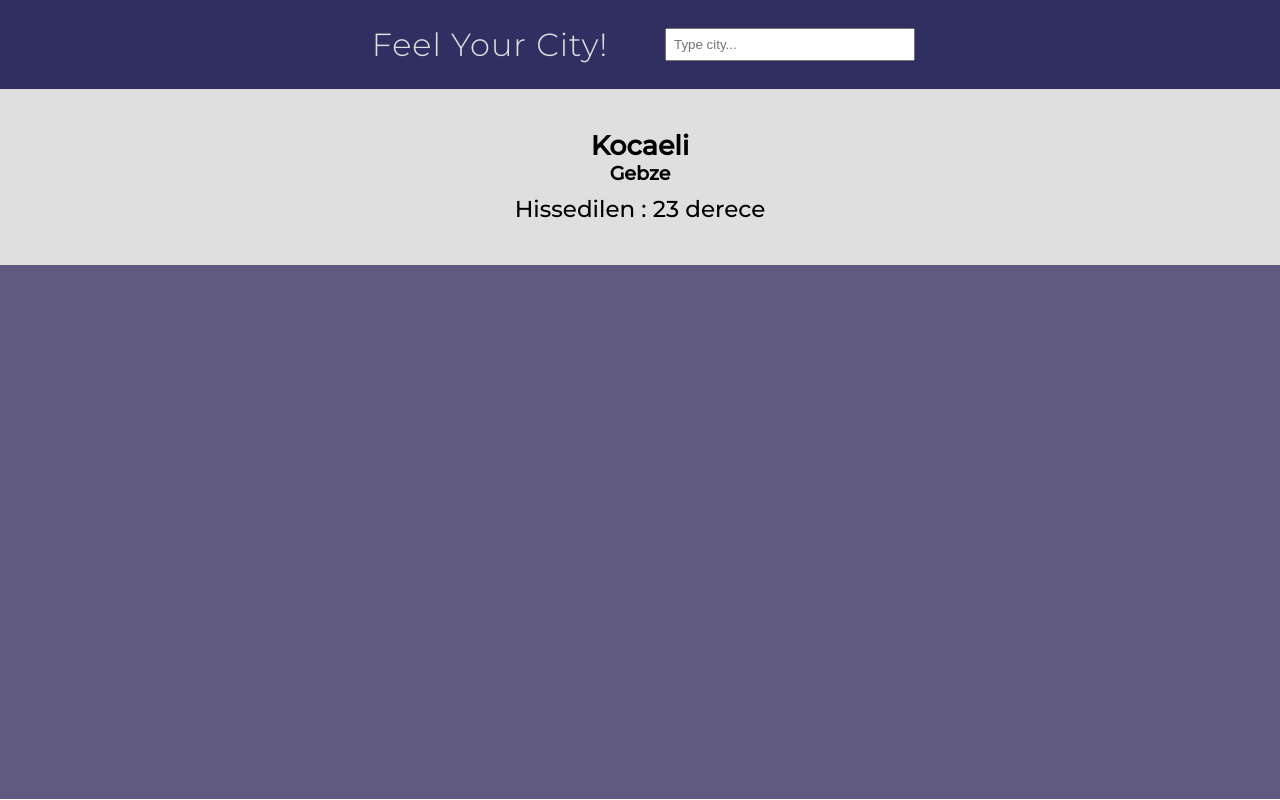
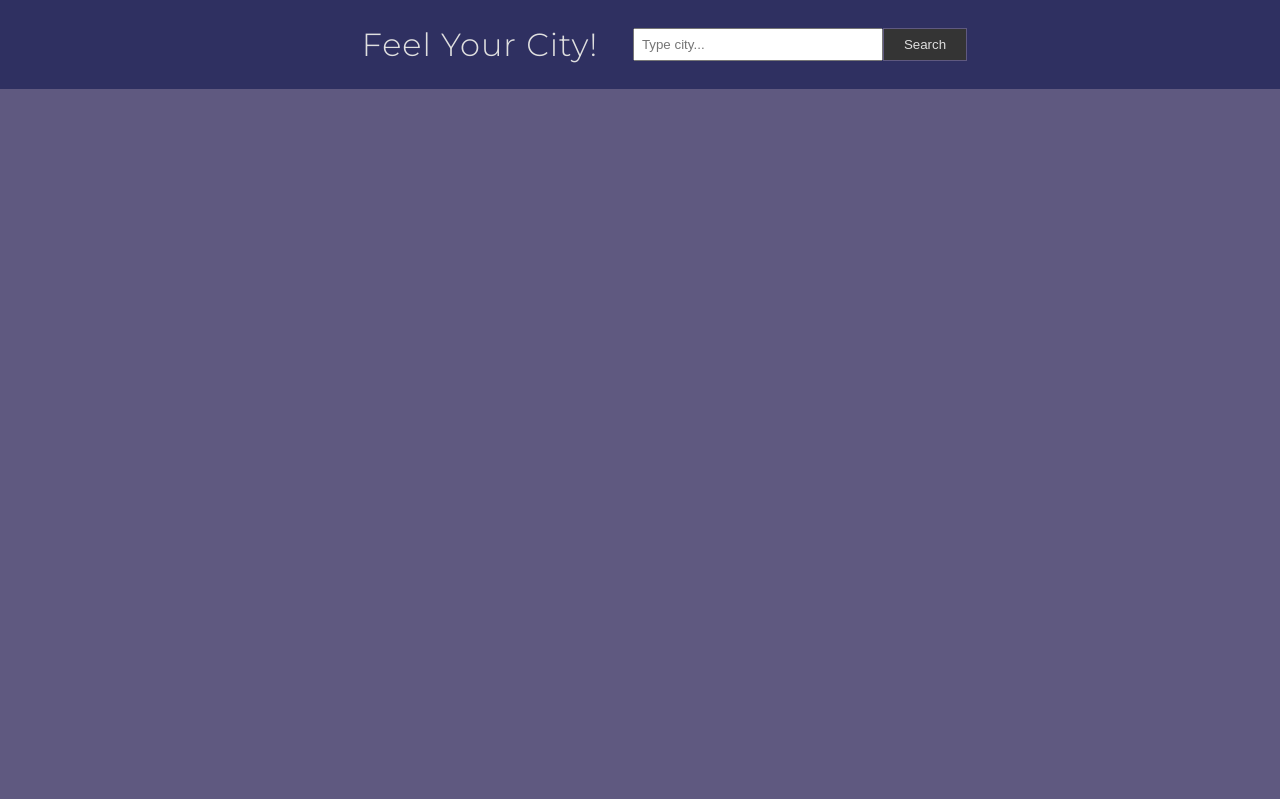
Before and after one commit to anilates97/React-WeatherFlow, a React (Create React App) app: page / in a window 1280 px wide. Built offline with nearby package versions, Linux system fonts and the light colour scheme.

Commit message:
today weather info initiate

```diff
--- a/package.json
+++ b/package.json
@@ -9,6 +9,7 @@
     "react": "^18.2.0",
     "react-dom": "^18.2.0",
     "react-scripts": "5.0.1",
+    "react-transition-group": "^4.4.5",
     "web-vitals": "^2.1.4"
   },
   "scripts": {
--- a/src/App.css
+++ b/src/App.css
@@ -16,6 +16,7 @@
   box-sizing: inherit;
 }
 
+/* 1rem 10px */
 html {
   box-sizing: border-box;
   font-size: 62.5%;
@@ -39,6 +40,7 @@ body {
 
 .header {
   background-color: var(--color-dark-blue);
+  grid-column-gap: 2rem;
   display: grid;
   grid-template-rows: 1fr;
   grid-template-columns: 30rem 30rem;
@@ -59,20 +61,143 @@ body {
 }
 
 .searchInput:focus {
-  width: 30rem;
+  width: 28rem;
 }
 
 .weatherItem {
   background-color: var(--color-light);
   padding: 4rem;
   display: grid;
+  align-items: center;
+  grid-template-rows: 1fr 1fr min-content;
+  grid-template-columns: 1fr;
 
-  grid-template-rows: 1fr 1fr 3rem;
   justify-items: center;
   font-size: 2.3rem;
+}
+
+.weatherItem > * {
+  padding: 1rem;
 }
 
 .content {
   background-color: var(--color-secondary);
   height: calc(100vh - 9rem);
 }
+
+.city {
+  display: flex;
+  align-items: center;
+  color: var(--color-dark-blue);
+}
+
+.city::before,
+.city::after {
+  content: "";
+  display: block;
+  width: 20rem;
+  height: 2rem;
+  margin-right: 2rem;
+  margin-left: 2rem;
+  background-color: var(--color-dark-blue);
+}
+
+.region {
+  color: var(--color-secondary);
+}
+
+.extends {
+  color: #fff;
+  background-color: var(--color-dark-blue);
+  border-radius: 50px;
+  display: grid;
+  grid-template-columns: repeat(8, 1fr);
+  grid-template-rows: 1fr 1fr;
+  justify-items: center;
+  align-items: center;
+  font-size: 1.5rem;
+}
+
+.temp {
+  grid-row: 2/3;
+  grid-column: 2/3;
+}
+
+.condition {
+  grid-row: 2/3;
+  grid-column: 3/4;
+}
+
+.wind {
+  grid-row: 2/3;
+  grid-column: 4/5;
+}
+
+.lastUpdated {
+  grid-column: 4 / span 2;
+}
+
+.feelsTemp {
+  grid-row: 2/3;
+  grid-column: 5/6;
+}
+
+.conditionIcon {
+  height: 18rem;
+  grid-column: 6 / span 3;
+  grid-row: 1 / span 2;
+}
+
+.today {
+  display: flex;
+  grid-row: 2/3;
+  grid-column: 1 / 2;
+  background-color: var(--color-secondary);
+  border-radius: 100px;
+  align-items: center;
+  color: #fff;
+  aspect-ratio: 1;
+}
+
+.extends > * {
+  padding: 1rem;
+}
+
+.myclass-enter {
+  opacity: 0;
+}
+
+.myclass-enter-active {
+  opacity: 1;
+  transition: opacity 300ms ease-in;
+}
+
+.myclass-exit {
+  opacity: 1;
+}
+
+.myclass-exit-active {
+  opacity: 0;
+  transition: opacity 300ms ease-out;
+}
+
+.btn {
+  padding: 0.7rem 2rem;
+  border: 1px solid var(--color-secondary);
+  background-color: var(--color-dark);
+  color: var(--color-light);
+  cursor: pointer;
+  transition: all 0.2s;
+}
+
+.btn:hover {
+  transform: translateY(-0.4rem);
+}
+
+.btn:active {
+  transform: translateY(0.6rem);
+}
+
+.form {
+  display: flex;
+}
--- a/src/Search.js
+++ b/src/Search.js
@@ -1,40 +1,33 @@
-import { useReducer } from "react";
+import { useEffect, useState } from "react";
+import WeatherItem from "./WeatherItem";
+import { CSSTransition } from "react-transition-group";
 
-const initialState = {
-  weather: [],
-  inputSearch: "",
-  status: "loading",
-};
+import { useWeather } from "./context/WeatherContext";
 
-function reducer(state, action) {
-  switch (action.type) {
-    case "inputChange":
-      return {
-        ...state,
-        inputSearch: action.payload,
-      };
+//&q=gebze&days=7
 
-    case "searchCity":
-      return {
-        ...state,
-        weather: action.payload,
-      };
+const BASE_URL = "https://api.weatherapi.com/v1/forecast.json?key=";
 
-    default:
-      throw new Error("Unknown action type");
-  }
-}
+const key = "2831645116514c55bb9132837230610";
 
 function Search() {
-  const [{ weather, inputSearch }, dispatch] = useReducer(
-    reducer,
-    initialState
-  );
+  const { inputSearch, dispatch } = useWeather();
 
-  function handleSearch(city) {}
+  async function handleSearch(city) {
+    const response = await fetch(`${BASE_URL}${key}&q=${city}&days=7`);
+
+    if (!response.ok) {
+      throw new Error(`HTTP error! status: ${response.status}`);
+    }
+
+    const data = await response.json();
+
+    dispatch({ type: "dataLoaded", payload: data });
+    dispatch({ type: "showAnimation" });
+  }
 
   return (
-    <form onSubmit={handleSearch}>
+    <form className="form" onSubmit={(e) => e.preventDefault()}>
       <input
         className="searchInput"
         type="text"
@@ -44,6 +37,9 @@ function Search() {
           dispatch({ type: "inputChange", payload: e.target.value })
         }
       />
+      <button className="btn" onClick={() => handleSearch(inputSearch)}>
+        Search
+      </button>
     </form>
   );
 }
--- a/src/WeatherItem.js
+++ b/src/WeatherItem.js
@@ -1,11 +1,54 @@
+import { useWeather } from "./context/WeatherContext";
+import { CSSTransition } from "react-transition-group";
+import iconWeather from "../src/img/clear-sky.png";
+
 function WeatherItem() {
+  const { weather, showContent, status } = useWeather();
+  const { location, current, forecast } = weather;
+
+  let img;
+  if (status === "loaded") {
+    if (current.condition.text.toLowerCase() === "clear") {
+      img = <img src={iconWeather} alt="icon" className="conditionIcon" />;
+    }
+  }
+
   return (
-    <div className="weatherItem">
-      <h3>Kocaeli</h3>
-      <h5>Gebze</h5>
-      <p>Hissedilen : 23 derece</p>
-      <p></p>
-    </div>
+    <CSSTransition
+      in={showContent}
+      timeout={300}
+      classNames="myclass"
+      unmountOnExit
+    >
+      {status === "loaded" && (
+        <div className="weatherItem">
+          <h3 className="city">{location.region}</h3>
+          <h5 className="region">{location.name}</h5>
+          <div className="extends">
+            <span className="lat">latitude: {location.lat}</span>
+            <span className="lon">longitude:{location.lon}</span>
+
+            <span className="time">
+              time: {location.localtime.split(" ")[1]}{" "}
+            </span>
+            <h2 className="today">Today</h2>
+            <span className="temp">temp: {current.temp_c} °C</span>
+            <span className="condition">
+              condition: {current.condition.text}
+            </span>
+            <span className="lastUpdated">
+              last updated: {current.last_updated}
+            </span>
+            <span className="wind">wind: {current.wind_kph} km</span>
+            <span className="feelsTemp">
+              feels temp: {current.feelslike_c} °C
+            </span>
+            {/* <ConvertIcon current={current} status={status} /> */}
+            {img}
+          </div>
+        </div>
+      )}
+    </CSSTransition>
   );
 }
 
--- /dev/null
+++ b/src/context/WeatherContext.js
@@ -0,0 +1,61 @@
+import { createContext, useContext, useReducer } from "react";
+
+const WeatherContext = createContext();
+
+const initialState = {
+  weather: [],
+  inputSearch: "",
+  status: "loading",
+  showContent: false,
+};
+
+function reducer(state, action) {
+  switch (action.type) {
+    case "inputChange":
+      return {
+        ...state,
+        inputSearch: action.payload,
+        showContent: false,
+      };
+
+    case "dataLoaded":
+      return {
+        ...state,
+        weather: action.payload,
+        status: "loaded",
+      };
+
+    case "showAnimation":
+      return {
+        ...state,
+        showContent: true,
+      };
+
+    default:
+      throw new Error("Unknown action type");
+  }
+}
+
+function WeatherProvider({ children }) {
+  const [{ weather, inputSearch, status, showContent }, dispatch] = useReducer(
+    reducer,
+    initialState
+  );
+
+  return (
+    <WeatherContext.Provider
+      value={{ weather, inputSearch, status, showContent, dispatch }}
+    >
+      {children}
+    </WeatherContext.Provider>
+  );
+}
+
+function useWeather() {
+  const context = useContext(WeatherContext);
+  if (context === undefined)
+    throw new Error("WeatherContext was used outside of the WeatherProvider");
+  return context;
+}
+
+export { WeatherProvider, useWeather };
--- a/src/index.js
+++ b/src/index.js
@@ -2,10 +2,13 @@ import React from "react";
 import ReactDOM from "react-dom/client";
 import "./index.css";
 import App from "./App";
+import { WeatherProvider } from "./context/WeatherContext";
 
 const root = ReactDOM.createRoot(document.getElementById("root"));
 root.render(
   <React.StrictMode>
-    <App />
+    <WeatherProvider>
+      <App />
+    </WeatherProvider>
   </React.StrictMode>
 );
```
Also changed, not shown: src/img/clear-sky.png (added), src/reducer.jsx (added), 1 other file (tests, documents, lock files or other folders).
